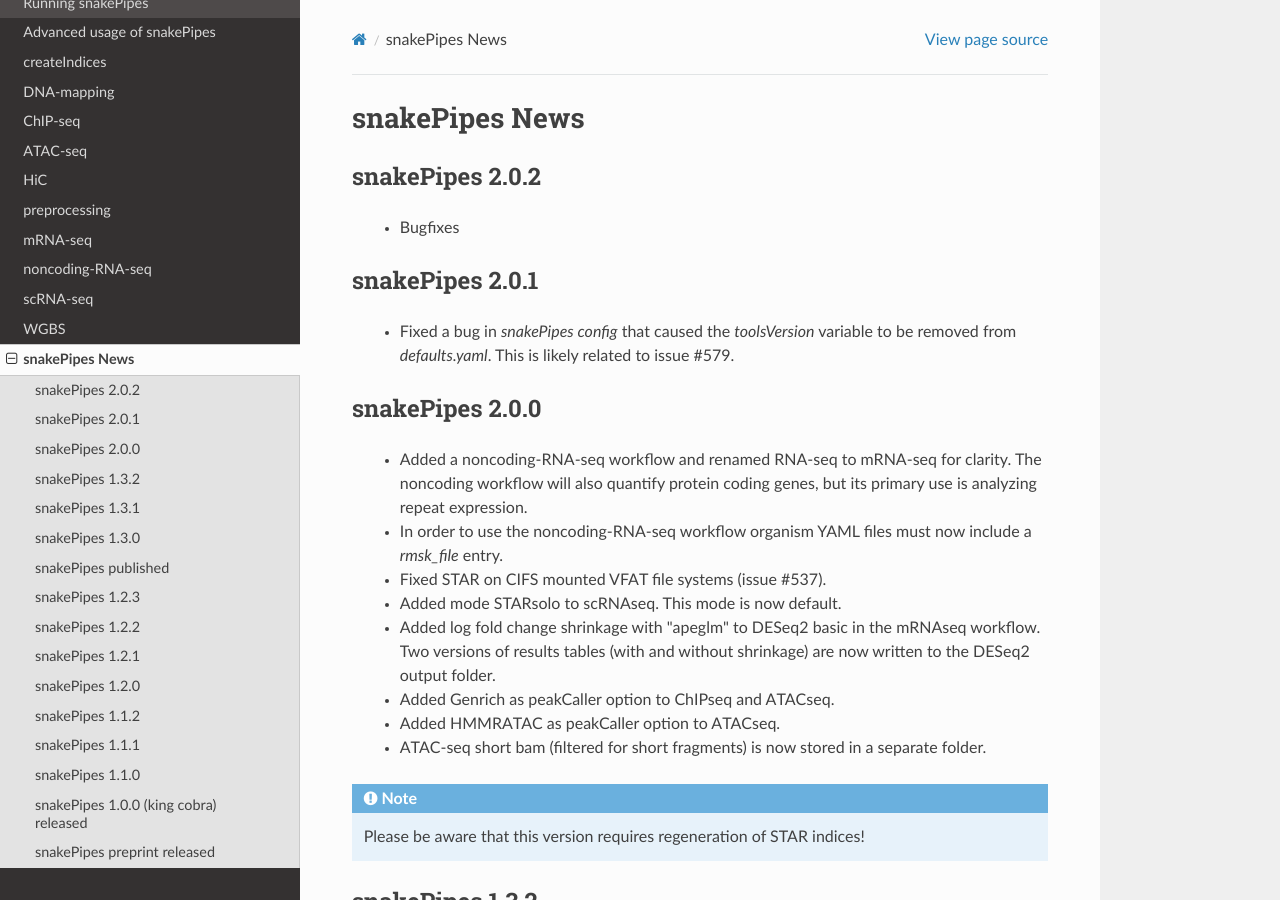
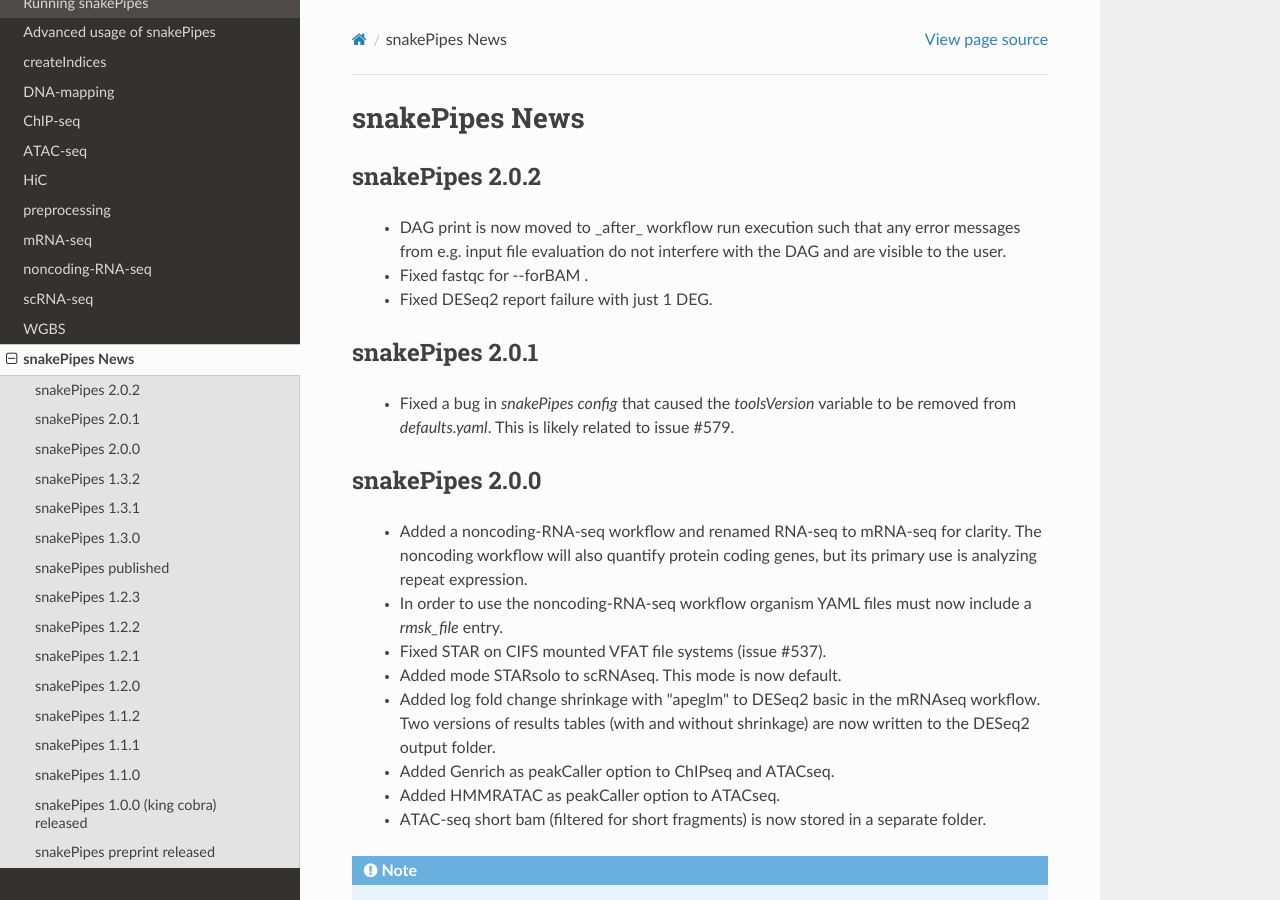
Before and after one commit to maxplanck-ie/snakepipes, a Sphinx documentation site: the page built from docs/content/News.rst, in a window 1280 px wide and 900 px high. Built offline with Sphinx 7.4.7 and the Read the Docs theme 2.0.0, drawn with Linux system fonts in a browser that asks for light colours.

Commit message:
News.rst

```diff
--- a/docs/content/News.rst
+++ b/docs/content/News.rst
@@ -4,7 +4,9 @@ snakePipes News
 snakePipes 2.0.2
 ----------------
 
- * Bugfixes
+ * DAG print is now moved to _after_ workflow run execution such that any error messages from e.g. input file evaluation do not interfere with the DAG and are visible to the user.
+ * Fixed fastqc for --forBAM .
+ * Fixed DESeq2 report failure with just 1 DEG.
 
 snakePipes 2.0.1
 ----------------
```
